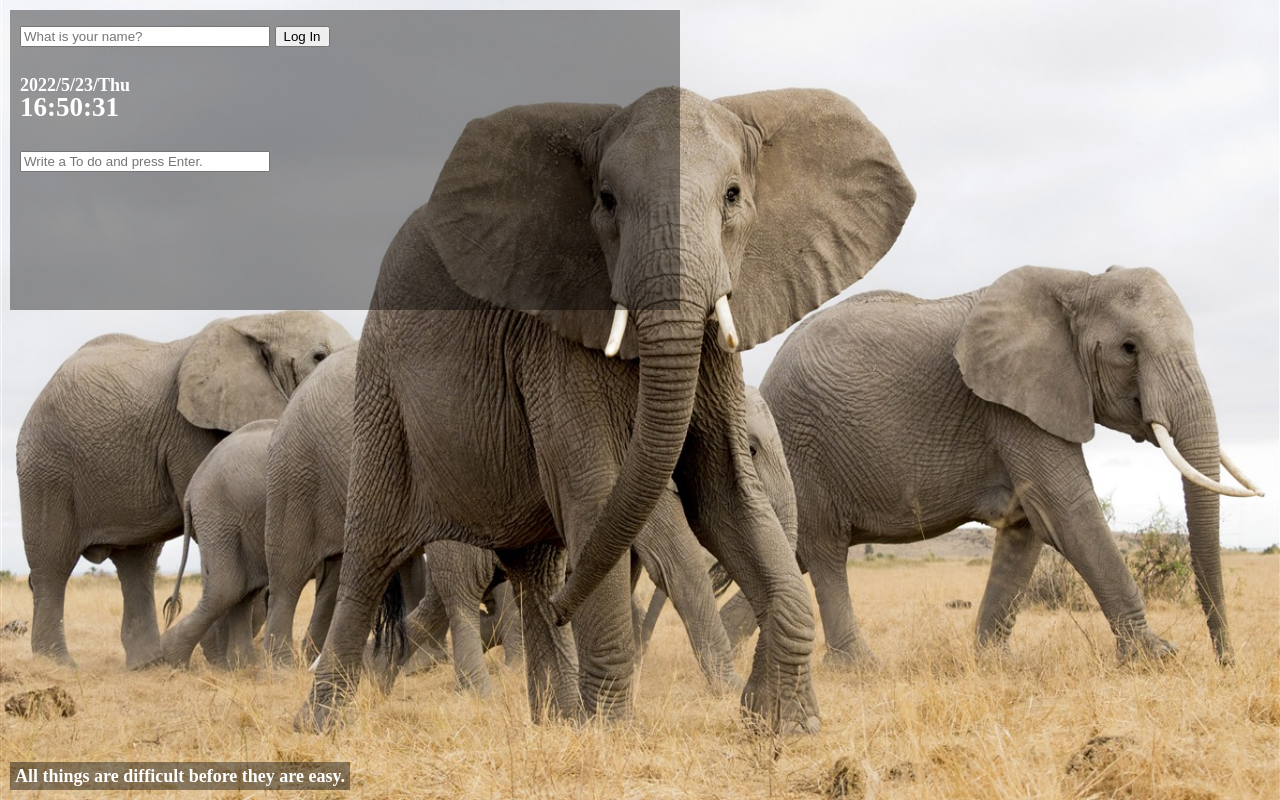
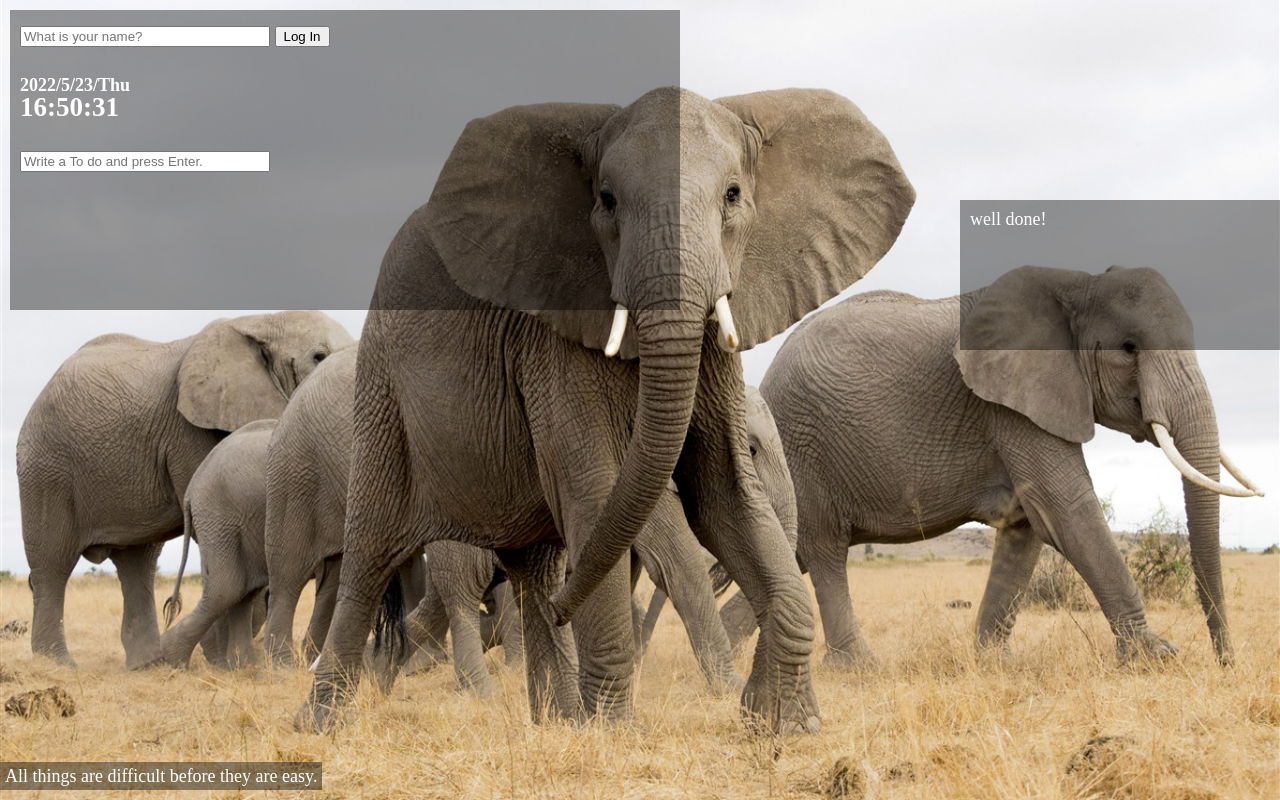
Before and after one commit to hahagarden/momentum, a plain HTML site: page index.html in a window 1280 px wide. Drawn offline with Linux system fonts and the light colour scheme.

Commit message:
Complete done.js
* Update momentum adding done-list

```diff
--- a/css/list.css
+++ b/css/list.css
@@ -1,4 +1,4 @@
-#toDo-form{
+#toDo-form {
   margin-left: 10px;
 }
 #toDo-form input {
@@ -21,11 +21,36 @@
   background-color: rgba(1, 1, 1, 0);
 }
 
-#toDo-list::-webkit-scrollbar {
-  width:8px;
+#toDo-list::-webkit-scrollbar,
+#done-list::-webkit-scrollbar {
+  width: 8px;
 }
 
-#toDo-list::-webkit-scrollbar-thumb {
-  background-color: rgba(1,1,1,0.7);
+#toDo-list::-webkit-scrollbar-thumb,
+#done-list::-webkit-scrollbar-thumb {
+  background-color: rgba(1, 1, 1, 0.7);
   border-radius: 4px;
 }
+
+#done-list {
+  width: 275px;
+  height: 100px;
+  list-style-type: "💜 ";
+  overflow: auto;
+  margin: 10px 0;
+}
+
+#done {
+  position: fixed;
+  top: 200px;
+  right: 0;
+  width: 320px;
+  height: 150px;
+  background-color: var(--bgcolor);
+}
+
+#done > span {
+  display: block;
+  margin-top: 10px;
+  margin-left: 10px;
+}
--- a/index.html
+++ b/index.html
@@ -41,16 +41,20 @@
       <input type="text" placeholder="Write a To do and press Enter." required></input>
     </form>
     <ul id="toDo-list"></ul>
+  </div>
+  <div id="done">
+    <span>well done!</span>
+    <ul id="done-list"></ul>
+  </div>
     <div id="quote">
       <span></span>
       <span></span>
     </div>
-</div>
     <script src="js/greetings.js"></script>
     <script src="js/clock.js"></script>
     <script src="js/quotes.js"></script>
     <script src="js/background.js"></script>
-    <script src="js/todo.js"></script>
+    <script src="js/done.js"></script>
     <script src="js/weather.js"></script>
     <!-- <script src="js/weather.js"></script> -->
     <!-- import JS file -->
--- a/js/done.js
+++ b/js/done.js
@@ -52,7 +52,7 @@ function moveList(event) {
   const span = clickedList.querySelector("span");
   let clickedListObj = {
     text: span.innerText,
-    id: clickedList.id,
+    id: parseInt(clickedList.id), //event.target.parentElement.id="", string type!
     list: "",
   };
   switch (event.path[2].id) {
@@ -118,11 +118,11 @@ const savedDones = localStorage.getItem(DONES_KEY);
 if (savedToDos !== null) {
   const parsedToDos = JSON.parse(savedToDos);
   toDos = parsedToDos;
-  parsedToDos.forEach(paintList); // a function is excuted for each item in array
+  toDos.forEach(paintList); // a function is excuted for each item in array
 }
 
 if (savedDones !== null) {
   const parsedDones = JSON.parse(savedDones);
   dones = parsedDones;
-  parsedDones.forEach(paintList);
+  dones.forEach(paintList);
 }
```
